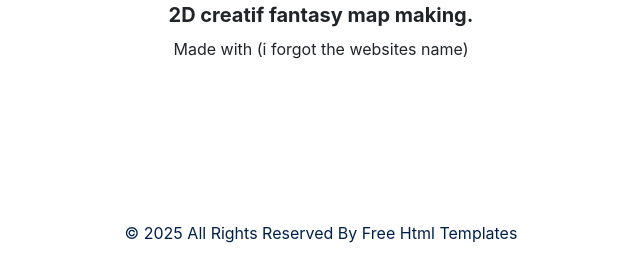
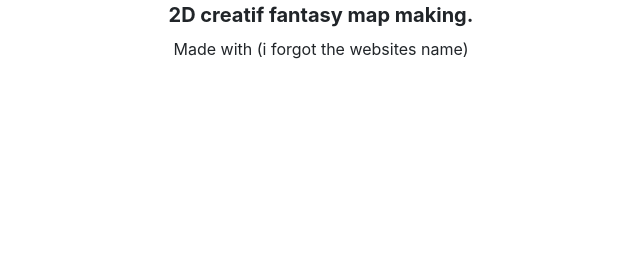
Before and after one commit to clubmw/portfolio, a plain HTML site: page index.html in a window 1280 px wide. Shown: the part 7654-7924 px from the top of the page, without its empty margins (319-959 px from the left). After the commit the page ends 7850 px from the top, so only its background shows below. Drawn offline with nearby package versions, Linux system fonts and the light colour scheme; some packages are replaced by stand-ins of ours; a script that the page names is missing.

Commit message:
Update index.html

```diff
--- a/index.html
+++ b/index.html
@@ -461,10 +461,7 @@
   <!-- footer section -->
   <section class="footer_section">
     <div class="container">
-      <p>
-        &copy; <span id="displayYear"></span> All Rights Reserved By
-        <a href="https://html.design/">Free Html Templates</a>
-      </p>
+
     </div>
   </section>
   <!-- footer section -->
```
